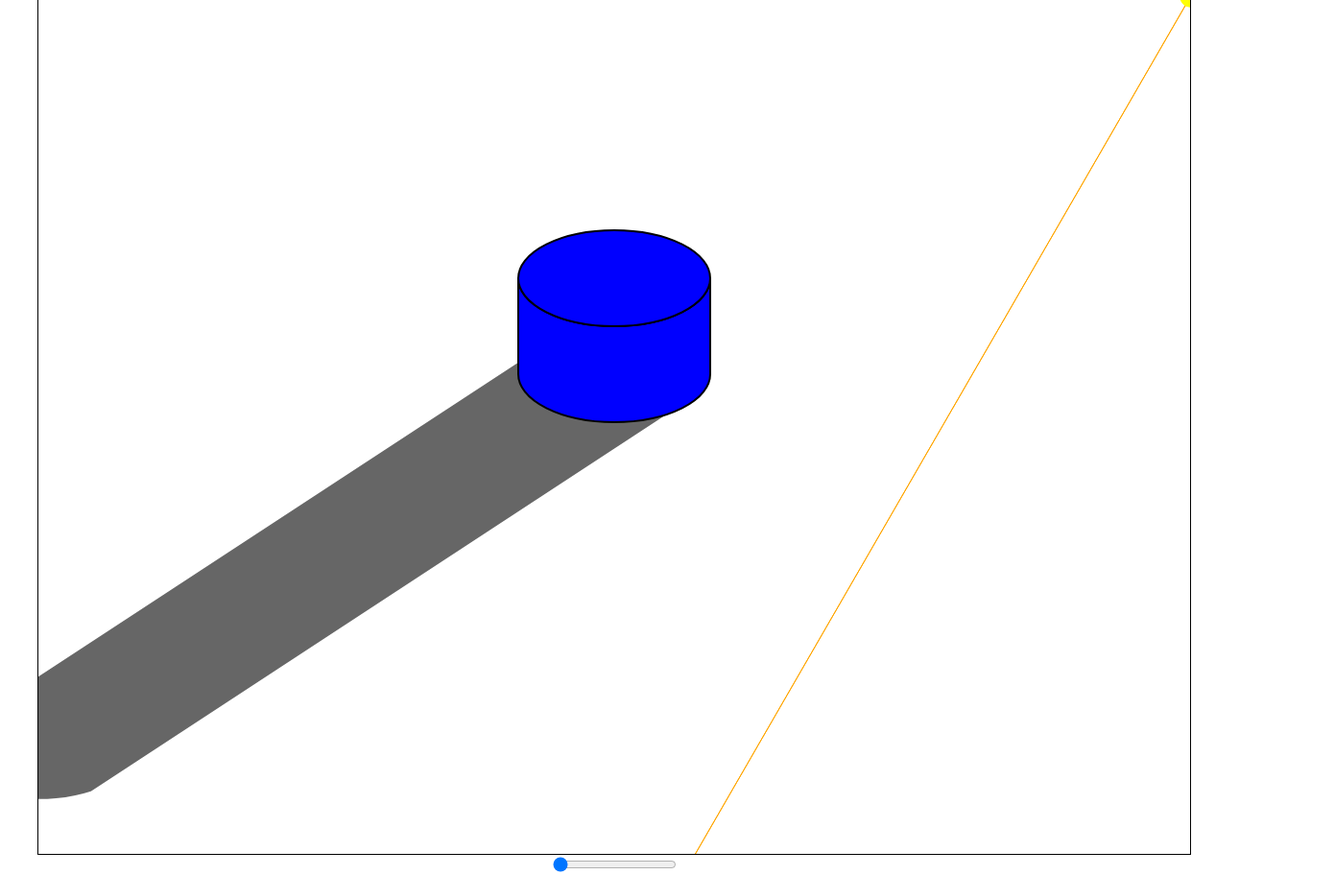
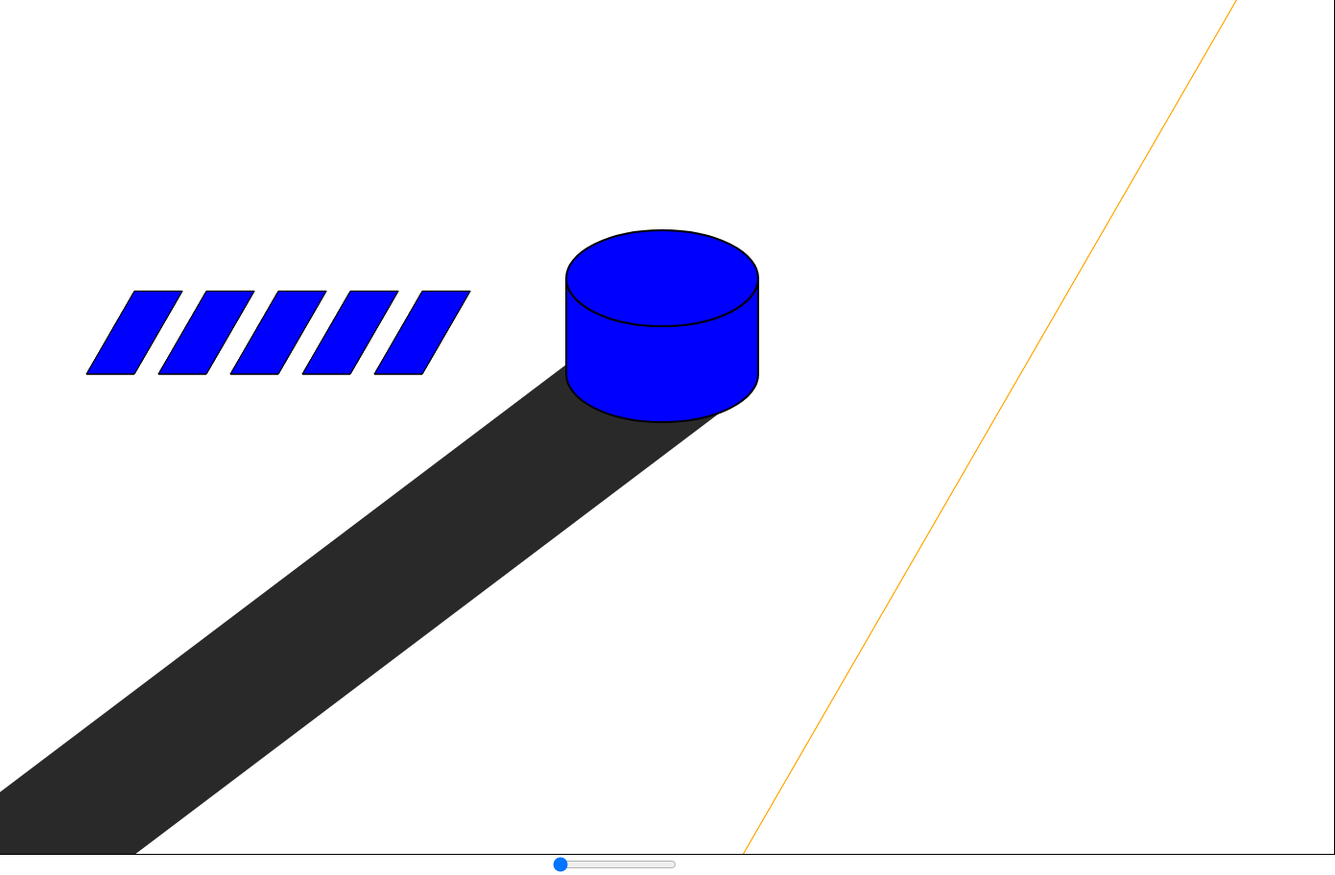
Before and after one commit to Gabrield7/solar-game-prototype, a plain HTML site: page index.html in a window 1280 px wide. Shown: the whole page at 96% size, 1391 px wide, since content can reach past the window. Drawn offline with Linux system fonts and the light colour scheme.

Commit message:
feat: add shadow overlay identifier to SolarPanel

```diff
--- a/index.html
+++ b/index.html
@@ -10,7 +10,7 @@
 </head>
 <body>
     <section class="wrapper">
-        <canvas id="solar-grid" width="1200" height="1000"></canvas>
+        <canvas id="solar-grid" width="1500" height="1000"></canvas>
         <!-- <section class="solar-grid">
             <div class="string">
                 <div class="solar-panel"></div>
--- a/scripts/Objects/Panel.js
+++ b/scripts/Objects/Panel.js
@@ -1,4 +1,4 @@
-import { degToRad, drawPolyLines } from "../utils.js";
+import { degToRad, drawPolyLines, polysIntersect } from "../utils.js";
 
 export class SolarPanel {
     constructor(rx, ry, base, side, angle, color = "blue") {
@@ -11,7 +11,7 @@ export class SolarPanel {
         this.vertices = this.getVertices(); // Precompute corner positions
     }
 
-    draw(ctx) {
+    draw(ctx, shadowPolygons = []) {
         const pts = this.vertices.map(([x, y]) => ({ x, y }));
 
         // Fill the panel shape
@@ -21,9 +21,12 @@ export class SolarPanel {
         });
 
         // Stroke the panel edges
-        drawPolyLines(ctx, pts[0], pts.slice(1), {borderColor: this.color});
+        drawPolyLines(ctx, pts[0], pts.slice(1), {borderColor: 'black'});
+
+        if (this.isShadowedBy(shadowPolygons)) {
+            drawPolyLines(ctx, pts[0], pts.slice(1), {borderColor: 'red'});
+        }
     }
-
 
     // Compute the four corners of the tilted panel as a parallelogram
     getVertices() {
@@ -122,4 +125,10 @@ export class SolarPanel {
         // 6) Stroke the border
         drawPolyLines(ctx, poly[0], poly.slice(1), { borderColor: 'yellow' });
     }
+
+    isShadowedBy(shadowPolygons) {
+        // Returns true if this panel intersects with any given shadow polygon
+        const panelPolygon = this.vertices.map(([x, y]) => ({ x, y }));
+        return shadowPolygons.some(shadow => polysIntersect(panelPolygon, shadow));
+    }
 }
--- a/scripts/Objects/shadows/Cylinder.js
+++ b/scripts/Objects/shadows/Cylinder.js
@@ -18,45 +18,60 @@ export class Cylinder extends ObjectShadow {
         ];
     }
 
-    drawShadow(ctx, sx, sy) {
-        // Compute light azimuth (az) and elevation angle (elev) based on light source (sx, sy)
+    computeShadowPolygon(sx, sy) {
         const { az, elev } = this.computeLightParams(sx, sy);
+        if (elev <= 0) return null;
 
-        // If the elevation is below the horizon, don't draw a shadow
-        if (elev <= 0) return;
-
-        // Get the two edge points of the shape facing the light direction
         const pts = this.edgePoints(az);
-
-        // Calculate the projected ends of the shadow based on light direction and elevation
         const ends = this.shadowEnds(pts, az, elev);
 
-        // Begin drawing the shadow shape
-        ctx.save(); // Save current canvas state
-        ctx.globalAlpha = 0.6; // Set transparency for the shadow
-
-        ctx.beginPath();
-        ctx.moveTo(pts[0].x, pts[0].y);        // Move to first edge point
-        ctx.lineTo(ends[0].x, ends[0].y);      // Draw line to first shadow end
-
-        // Calculate midpoint between the two shadow ends
         const mx = (ends[0].x + ends[1].x) * 0.5;
         const my = (ends[0].y + ends[1].y) * 0.5;
 
-        // Define start and end angles for the curved part of the shadow
         const start = az + Math.PI - Math.PI / 2;
         const end = az + Math.PI + Math.PI / 2;
 
-        // Draw an elliptical arc to simulate the curved shadow
-        ctx.ellipse(mx, my, this.rx, this.rx * this.pf, 0, start, end);
+        const segments = 16;
+        const arcPts = [];
+        for (let i = 0; i <= segments; i++) {
+            const theta = start + (end - start) * (i / segments);
+            arcPts.push({
+                x: mx + this.rx * Math.cos(theta),
+                y: my + (this.rx * this.pf) * Math.sin(theta)
+            });
+        }
 
-        ctx.lineTo(ends[1].x, ends[1].y);      // Connect to the second shadow end
-        ctx.lineTo(pts[1].x, pts[1].y);        // Return to second edge point
-        ctx.closePath();                       // Close the shadow path
+        return [
+            { x: pts[0].x, y: pts[0].y },
+            { x: ends[0].x, y: ends[0].y },
+            ...arcPts,
+            { x: ends[1].x, y: ends[1].y },
+            { x: pts[1].x, y: pts[1].y }
+        ];
+    }
 
-        ctx.fillStyle = "black";               // Set fill color to black
-        ctx.fill();                            // Fill the shadow shape
-        ctx.restore();                         // Restore previous canvas state
+    renderShadow(ctx, poly) {
+        ctx.save();
+        ctx.globalAlpha = 0.6;
+        ctx.beginPath();
+
+        ctx.moveTo(poly[0].x, poly[0].y);
+        for (let i = 1; i < poly.length; i++) {
+            ctx.lineTo(poly[i].x, poly[i].y);
+        }
+
+        ctx.closePath();
+        ctx.fillStyle = "black";
+        ctx.fill();
+        ctx.restore();
+    }
+
+    drawShadow(ctx, sx, sy) {
+        const poly = this.computeShadowPolygon(sx, sy);
+        if (!poly) return;
+
+        this.renderShadow(ctx, poly);
+        return poly;
     }
 
     drawBody(ctx) {
@@ -87,7 +102,6 @@ export class Cylinder extends ObjectShadow {
         ctx.restore();
     }
 
-
     draw(ctx, sx, sy) {
         this.drawShadow(ctx, sx, sy);
         this.drawBody(ctx);
--- a/scripts/Objects/shadows/ObjectShadow.js
+++ b/scripts/Objects/shadows/ObjectShadow.js
@@ -35,4 +35,5 @@ export class ObjectShadow {
             y: p.y + len * Math.sin(dir)
         }));
     }
+
 }
--- a/scripts/Objects/shadows/Parallelepiped.js
+++ b/scripts/Objects/shadows/Parallelepiped.js
@@ -87,6 +87,8 @@ export class Parallelepiped extends ObjectShadow {
             fillColor: "black",
             opacity: 0.6
         });
+
+        return poly;
     }
 
     drawBody(ctx) {
--- a/scripts/main.js
+++ b/scripts/main.js
@@ -3,19 +3,20 @@ import { SolarTrajectory } from "./Objects/SolarTrajectory.js";
 import { StringPV } from "./strings.js";
 import { Cylinder } from './Objects/shadows/Cylinder.js';
 import { Parallelepiped } from "./Objects/shadows/Parallelepiped.js";
+import { drawPolyLines, polysIntersect } from "./utils.js";
 
 const canvas = document.getElementById("solar-grid");
 const ctx = canvas.getContext("2d");
 const sunControl = document.getElementById("sunControl");
 
 //Solar Trajectory (line)
-const tx = 800;
+const tx = 1000;
 const ty = 800;
 const angleTraj = 60;
 const traj = new SolarTrajectory(tx, ty, angleTraj);
 
 // Solar Panel (Parallelogram)
-const rx = 300;
+const rx = 200;
 const ry = 500;
 const base = 50;
 const side = 100;
@@ -29,7 +30,7 @@ const string = new StringPV(rx, ry, numberOfPanels, space, base, side, panelAngl
 // OBJECT SHADOWS
 const pf = .5;
 //Cylinder
-const ox = 600;
+const ox = 800;
 const oy = 500;
 const orx = 100;
 const oh = 100;
@@ -53,18 +54,20 @@ function redraw() {
     ctx.clearRect(0, 0, canvas.width, canvas.height);
 
     traj.draw(ctx);
-    // draw the blue handle at t∈[0,1]
     const t = sunControl.value / 100;
     traj.drawSun(ctx, t);
+    const pos = traj.getPointAt(ctx, t);
+      // coleta sombras numa lista
+    const shadows = [
+        cylinder.drawShadow(ctx, pos.x, pos.y),
+        // parallelepiped.drawShadow(ctx, pos.x, pos.y)
+    ].filter(p => p);
 
-
-    // // real-time coords:
-    const pos = traj.getPointAt(ctx, t);
-    console.log("sun at:", pos);
-
-    //parall.draw(ctx, pos.x, pos.y);
+    // desenha todos os painéis + destaque interno
+    string.panels.forEach(panel => {
+        panel.draw(ctx, shadows);
+    });
 
     cylinder.draw(ctx, pos.x, pos.y);
-
-    //string.draw(ctx)//, cx, cy, radius, angle);
+    //parall.draw(ctx, pos.x, pos.y);
 }
--- a/scripts/utils.js
+++ b/scripts/utils.js
@@ -68,3 +68,37 @@ export function drawArc(ctx, x, y, rx, ry, {
     ctx.lineWidth = width;
     ctx.stroke();
 };
+
+export function polysIntersect(polyA, polyB) {
+    const axes = [...getNormals(polyA), ...getNormals(polyB)];
+    for (let axis of axes) {
+        const [minA, maxA] = project(polyA, axis);
+        const [minB, maxB] = project(polyB, axis);
+        if (maxA < minB || maxB < minA) {
+        return false; // encontrou um eixo separador
+        }
+    }
+    return true;
+}
+
+function getNormals(poly) {
+    const normals = [];
+    for (let i = 0; i < poly.length; i++) {
+        const p1 = poly[i], p2 = poly[(i+1)%poly.length];
+        const edge = { x: p2.x - p1.x, y: p2.y - p1.y };
+        const normal = { x: -edge.y, y: edge.x };
+        const len = Math.hypot(normal.x, normal.y) || 1;
+        normals.push({ x: normal.x/len, y: normal.y/len });
+    }
+    return normals;
+}
+
+function project(poly, axis) {
+    let min = Infinity, max = -Infinity;
+    for (let p of poly) {
+        const proj = p.x*axis.x + p.y*axis.y;
+        min = Math.min(min, proj);
+        max = Math.max(max, proj);
+    }
+    return [min, max];
+}
```
